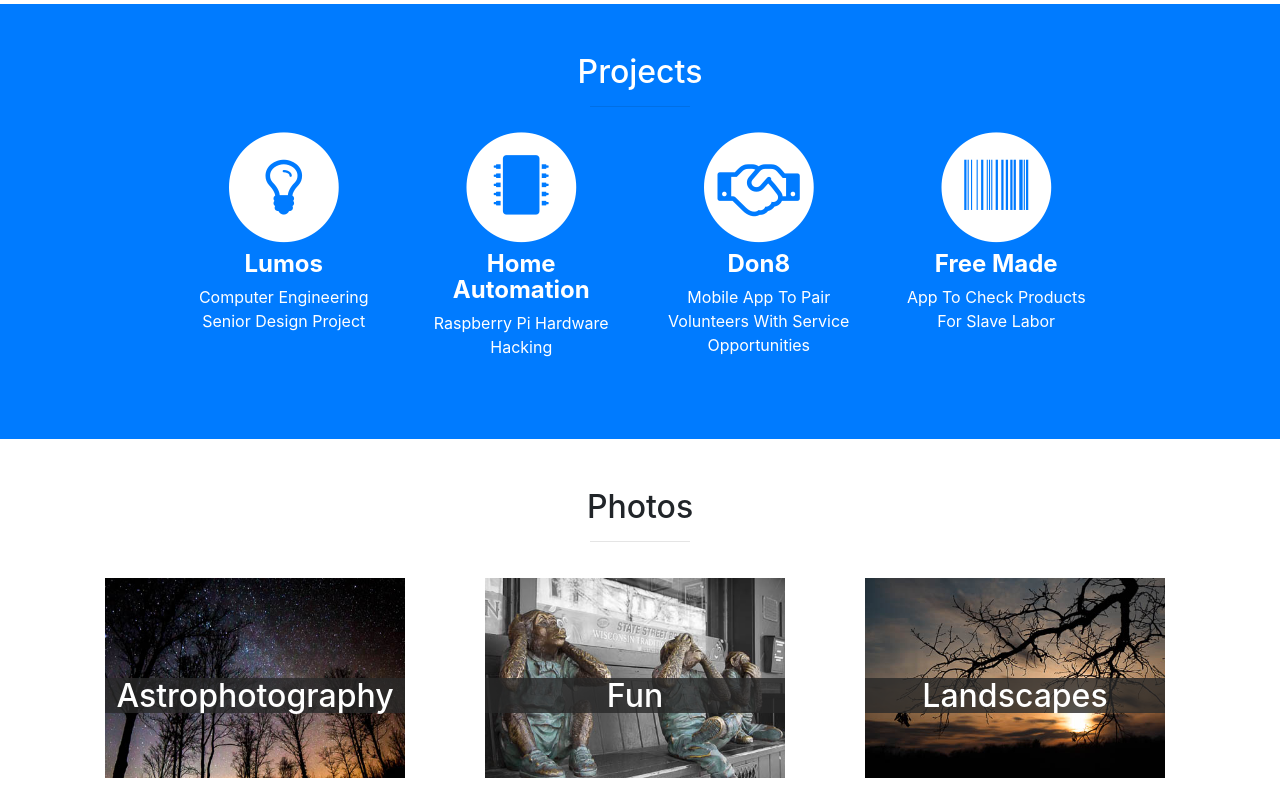
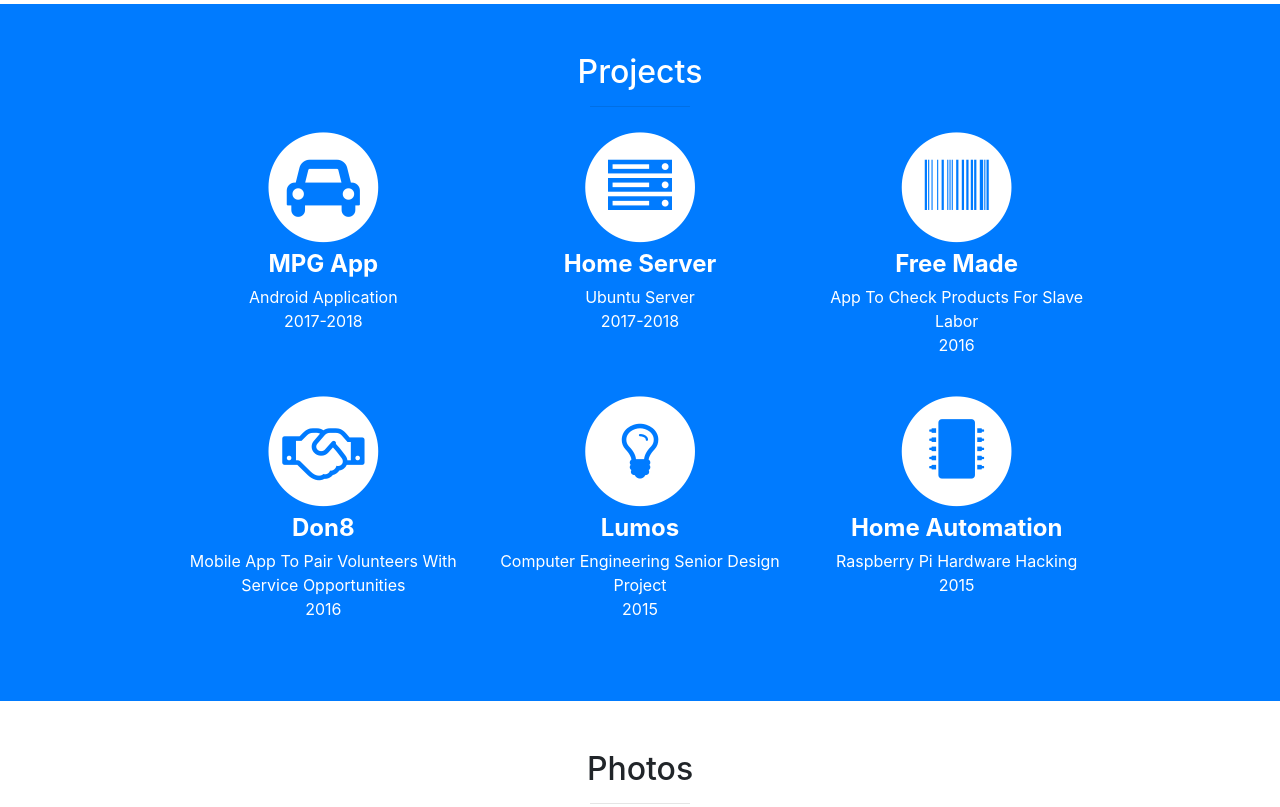
Before and after one commit to randragon42/personal-website, a website with bundled scripts: page index.html in a window 1280 px wide. Shown: the part 1020-1827 px from the top of the page. Built offline with nearby package versions, Linux system fonts and the light colour scheme.

Commit message:
Add mpg tracker and home server project pages

```diff
--- a/css/stylish-portfolio.css
+++ b/css/stylish-portfolio.css
@@ -264,6 +264,13 @@ hr.small {
     opacity: .8;
 }
 
+.project-description {
+    margin-bottom: 0px;
+}
+
+.project-link {
+    cursor: pointer;
+}
 
 /* Call to Action */
 
--- a/index.html
+++ b/index.html
@@ -84,66 +84,108 @@
           <div class="col-lg-10 mx-auto">
             <h2>Projects</h2>
             <hr class="small">
+
             <div class="row">
-              <div class="col-md-3 col-sm-6">
+                <div class="col-md-4 col-sm-6">
+                  <div class="service-item">
+                    <span class="fa-stack fa-4x">
+                      <a href="./projects/mpg.html" style="all:unset">
+                        <i class="fa fa-circle fa-stack-2x"></i>
+                        <i class="fa fa-car fa-stack-1x text-primary project-link"></i>
+                      </a>
+                    </span>
+                    <h4>
+                      <strong>MPG App</strong>
+                    </h4>
+                    <p class="project-description">Android Application</p>
+                    <p class="project-description">2017-2018</p>
+                    <!--<a href="#" class="btn btn-light">Learn More</a>-->
+                  </div>
+                </div>
+                <div class="col-md-4 col-sm-6">
+                  <div class="service-item">
+                    <span class="fa-stack fa-4x">
+                      <a href="./projects/server.html" style="all:unset">
+                        <i class="fa fa-circle fa-stack-2x"></i>
+                        <i class="fa fa-server fa-stack-1x text-primary project-link"></i>
+                      </a>
+                    </span>
+                    <h4>
+                      <strong>Home Server</strong>
+                    </h4>
+                    <p class="project-description">Ubuntu Server</p>
+                    <p class="project-description">2017-2018</p>
+                  </div>
+                </div>
+                <div class="col-md-4 col-sm-6">
+                  <div class="service-item">
+                    <span class="fa-stack fa-4x">
+                      <a href="./projects/free-made.html" style="all:unset">
+                        <i class="fa fa-circle fa-stack-2x"></i>
+                        <i class="fa fa-barcode fa-stack-1x text-primary project-link"></i>
+                      </a>
+                    </span>
+                    <h4>
+                      <strong>Free Made</strong>
+                    </h4>
+                    <p class="project-description">App To Check Products For Slave Labor</p>
+                    <p class="project-description">2016</p>
+                  </div>
+                </div>
+              </div>
+              <!-- /.row (nested) -->
+
+            <div class="row">
+                <div class="col-md-4 col-sm-6">
+                    <div class="service-item">
+                      <span class="fa-stack fa-4x">
+                        <a href="./projects/don8.html" style="all:unset">
+                          <i class="fa fa-circle fa-stack-2x"></i>
+                          <i class="fa fa-handshake-o fa-stack-1x text-primary project-link"></i>
+                        </a>
+                      </span>
+                      <h4>
+                        <strong>Don8</strong>
+                      </h4>
+                      <p class="project-description">Mobile App To Pair Volunteers With Service Opportunities</p>
+                      <p class="project-description">2016</p>
+                    </div>
+                  </div>
+              <div class="col-md-4 col-sm-6">
                 <div class="service-item">
                   <span class="fa-stack fa-4x">
                     <a href="./projects/lumos.html" style="all:unset">
                       <i class="fa fa-circle fa-stack-2x"></i>
-                      <i class="fa fa-lightbulb-o fa-stack-1x text-primary"></i>
+                      <i class="fa fa-lightbulb-o fa-stack-1x text-primary project-link"></i>
                     </a>
                   </span>
                   <h4>
                     <strong>Lumos</strong>
                   </h4>
-                  <p>Computer Engineering Senior Design Project</p>
+                  <p class="project-description">Computer Engineering Senior Design Project</p>
+                  <p class="project-description">2015</p>
                   <!--<a href="#" class="btn btn-light">Learn More</a>-->
                 </div>
               </div>
-              <div class="col-md-3 col-sm-6">
+              <div class="col-md-4 col-sm-6">
                 <div class="service-item">
                   <span class="fa-stack fa-4x">
                     <a href="./projects/home-automation.html" style="all:unset">
                       <i class="fa fa-circle fa-stack-2x"></i>
-                      <i class="fa fa-microchip fa-stack-1x text-primary"></i>
+                      <i class="fa fa-microchip fa-stack-1x text-primary project-link"></i>
                     </a>
                   </span>
                   <h4>
                     <strong>Home Automation</strong>
                   </h4>
-                  <p>Raspberry Pi Hardware Hacking</p>
-                </div>
-              </div>
-              <div class="col-md-3 col-sm-6">
-                <div class="service-item">
-                  <span class="fa-stack fa-4x">
-                    <a href="./projects/don8.html" style="all:unset">
-                      <i class="fa fa-circle fa-stack-2x"></i>
-                      <i class="fa fa-handshake-o fa-stack-1x text-primary"></i>
-                    </a>
-                  </span>
-                  <h4>
-                    <strong>Don8</strong>
-                  </h4>
-                  <p>Mobile App To Pair Volunteers With Service Opportunities</p>
-                </div>
-              </div>
-              <div class="col-md-3 col-sm-6">
-                <div class="service-item">
-                  <span class="fa-stack fa-4x">
-                    <a href="./projects/free-made.html" style="all:unset">
-                      <i class="fa fa-circle fa-stack-2x"></i>
-                      <i class="fa fa-barcode fa-stack-1x text-primary"></i>
-                    </a>
-                  </span>
-                  <h4>
-                    <strong>Free Made</strong>
-                  </h4>
-                  <p>App To Check Products For Slave Labor</p>
+                  <p class="project-description">Raspberry Pi Hardware Hacking</p>
+                  <p class="project-description">2015</p>
                 </div>
               </div>
             </div>
             <!-- /.row (nested) -->
+
+
           </div>
           <!-- /.col-lg-10 -->
         </div>
@@ -241,7 +283,7 @@
               </li>
             </ul>
             <hr class="small">
-            <p class="text-muted">Copyright &copy; Josh Graf 2017</p>
+            <p class="text-muted">Copyright &copy; Josh Graf 2018</p>
           </div>
         </div>
       </div>
```
Also changed, not shown: projects/footer.html (+1 -1 lines), projects/mpg.html (added, +65 -0 lines), projects/navbar.html (+12 -6 lines), projects/server.html (added, +78 -0 lines).
